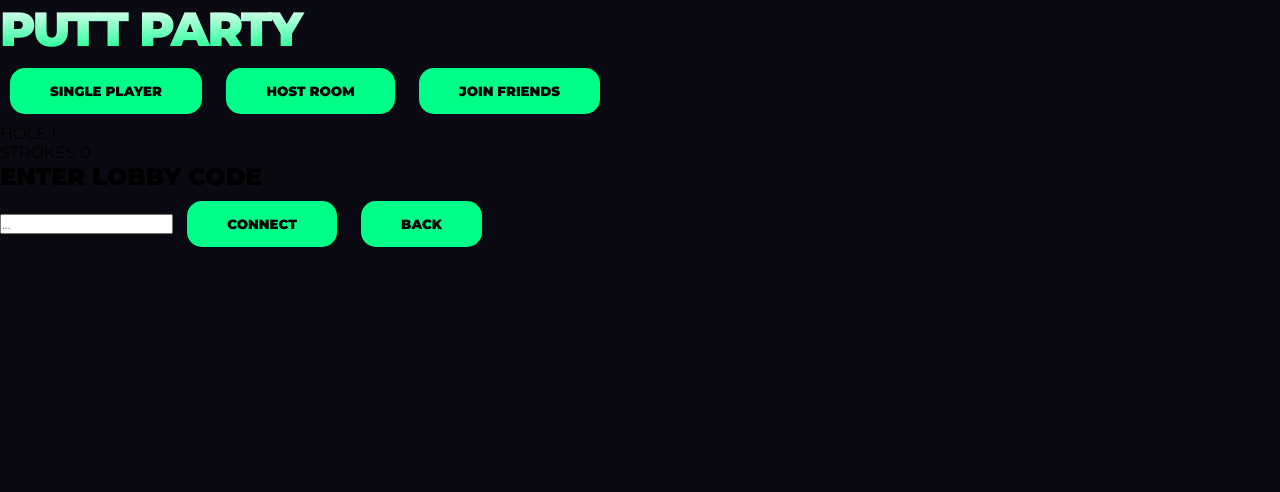
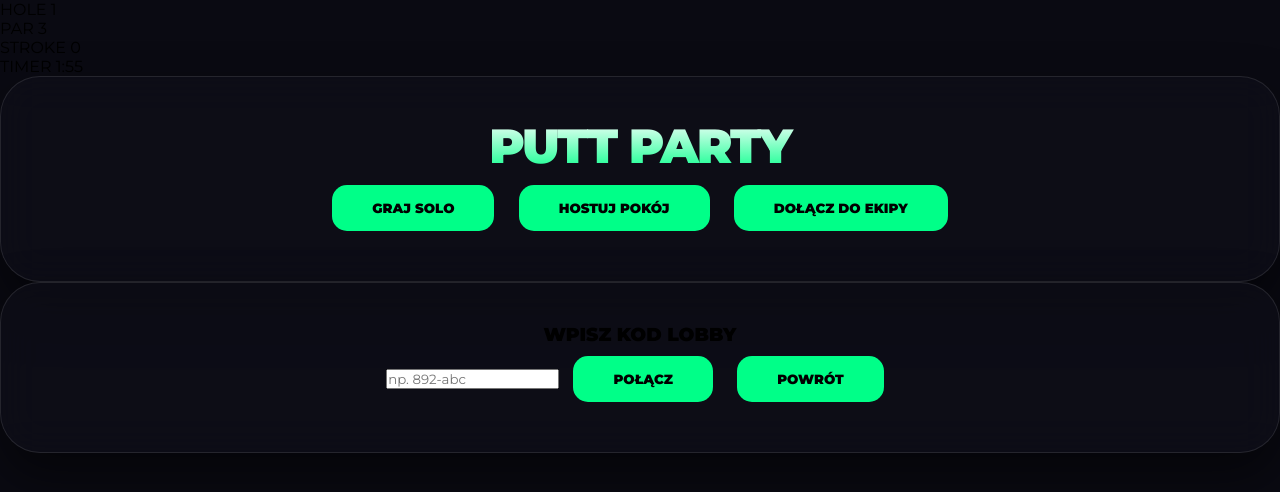
Before and after one commit to B3sttieeee/rcu-dashboard, a plain HTML site: page index.html in a window 1280 px wide. Drawn offline with nearby package versions, Linux system fonts and the light colour scheme.

Commit message:
Update index.html

```diff
--- a/index.html
+++ b/index.html
@@ -2,10 +2,8 @@
 <html lang="pl">
 <head>
     <meta charset="UTF-8">
-    <meta name="viewport" content="width=device-width, initial-scale=1.0">
-    <title>PUTT MASTER 2026 | Ultimate 3D</title>
+    <title>PUTT PARTY CLONE | B3sttieeee</title>
     <link rel="stylesheet" href="css/style.css">
-    <!-- Biblioteki High-End -->
     <script src="https://cdnjs.cloudflare.com/ajax/libs/three.js/r128/three.min.js"></script>
     <script src="https://unpkg.com/peerjs@1.3.1/dist/peerjs.min.js"></script>
 </head>
@@ -13,37 +11,38 @@
     <div id="canvas-container"></div>
 
     <div id="ui">
-        <!-- Overlay startowy -->
-        <div id="menu-main" class="glass-panel">
-            <h1 class="glitch" data-text="PUTT PARTY">PUTT PARTY</h1>
-            <div class="menu-content">
-                <button onclick="Game.start()">SINGLE PLAYER</button>
-                <button class="secondary" onclick="Multi.initHost()">HOST ROOM</button>
-                <button class="secondary" onclick="UI.showJoin()">JOIN FRIENDS</button>
+        <!-- TOP HUD (Odwzorowany ze screenów) -->
+        <div id="hud-top" class="hidden">
+            <div class="hud-item">HOLE <span id="val-hole">1</span></div>
+            <div class="hud-item">PAR <span id="val-par">3</span></div>
+            <div class="hud-item accent">STROKE <span id="val-stroke">0</span></div>
+            <div class="hud-item">TIMER <span id="val-timer">1:55</span></div>
+        </div>
+
+        <!-- MENU GŁÓWNE -->
+        <div id="menu-main" class="panel">
+            <h1 class="logo-text">PUTT PARTY</h1>
+            <div class="btn-group">
+                <button onclick="Game.start()">GRAJ SOLO</button>
+                <button class="btn-secondary" onclick="Multi.initHost()">HOSTUJ POKÓJ</button>
+                <button class="btn-secondary" onclick="UI.showJoin()">DOŁĄCZ DO EKIPY</button>
             </div>
         </div>
 
-        <!-- HUD podczas gry -->
-        <div id="game-hud" class="hidden">
-            <div class="hud-top">
-                <div class="hud-card">HOLE <span id="val-hole">1</span></div>
-                <div class="hud-card accent">STROKES <span id="val-strokes">0</span></div>
-            </div>
-            <div class="power-container">
-                <div id="power-bar"></div>
-            </div>
+        <!-- JOIN MENU -->
+        <div id="menu-join" class="panel hidden">
+            <h3>WPISZ KOD LOBBY</h3>
+            <input type="text" id="join-id" placeholder="np. 892-abc">
+            <button onclick="Multi.join()">POŁĄCZ</button>
+            <button class="btn-back" onclick="location.reload()">POWRÓT</button>
         </div>
 
-        <!-- Menu dołączania -->
-        <div id="menu-join" class="glass-panel hidden">
-            <h2>ENTER LOBBY CODE</h2>
-            <input type="text" id="join-id" placeholder="...">
-            <button onclick="Multi.join()">CONNECT</button>
-            <button class="danger" onclick="location.reload()">BACK</button>
+        <!-- POWER BAR (Wskaźnik siły uderzenia) -->
+        <div id="power-container" class="hidden">
+            <div id="power-fill"></div>
         </div>
     </div>
 
-    <!-- Skrypty -->
     <script src="js/physics.js"></script>
     <script src="js/multiplayer.js"></script>
     <script src="js/main.js"></script>
```
